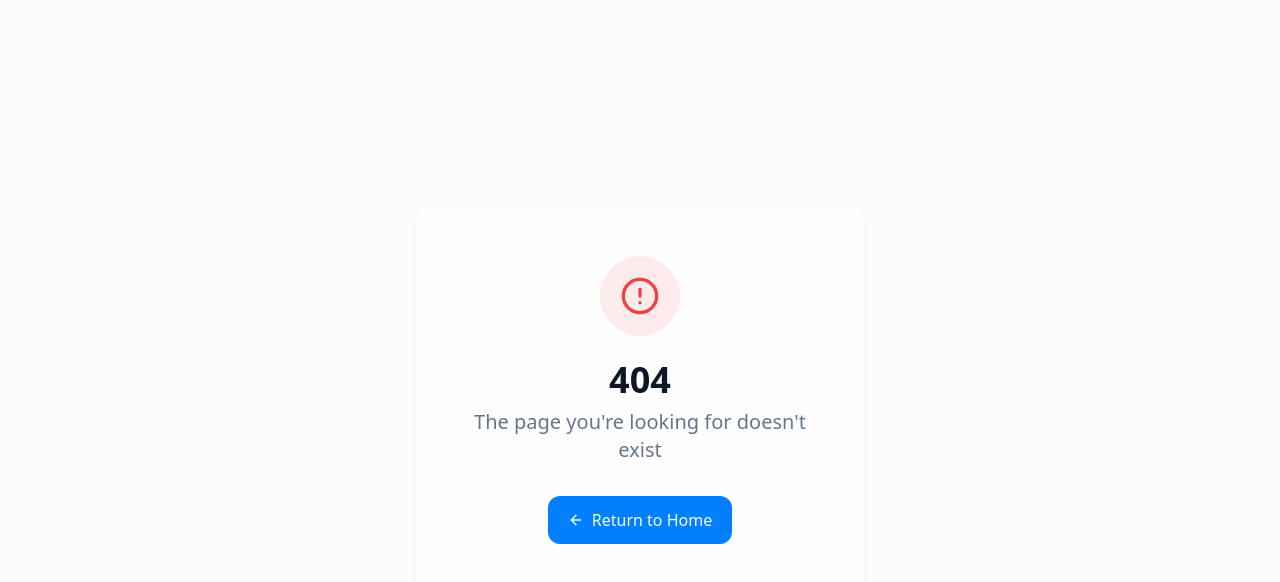
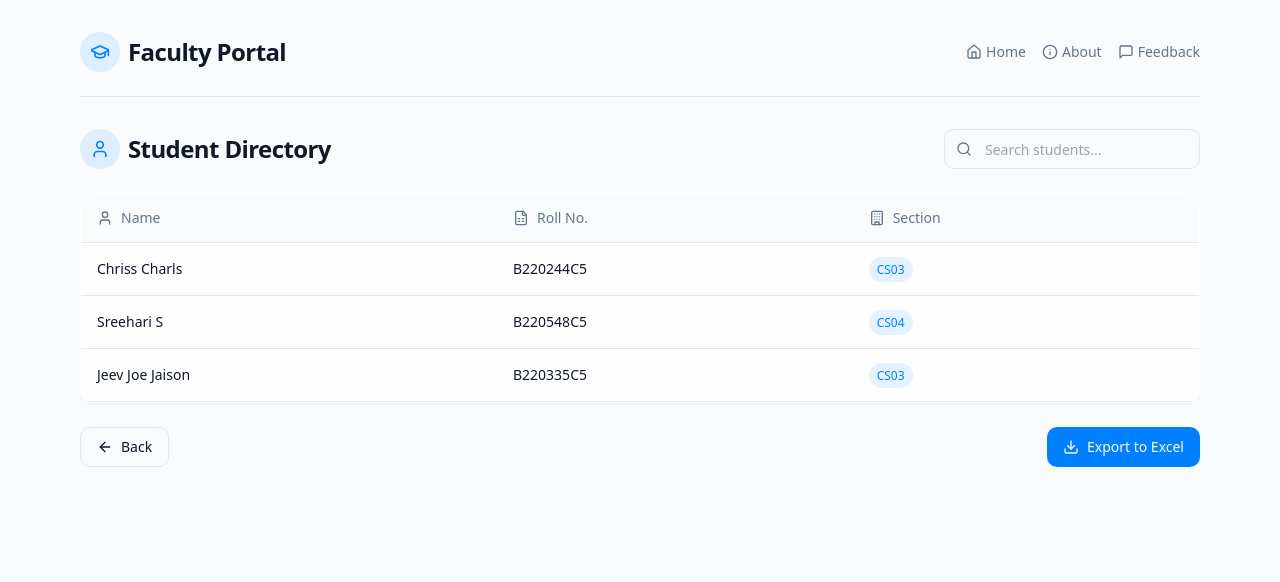
Before and after one commit to jeemboombha/review-renaissance, a React (Vite) app: page /student-directory in a window 1280 px wide. Before the commit this address had no page. Shown: the top 582 px of the page. Built offline with nearby package versions, Linux system fonts and the light colour scheme.

Commit message:
Implement Student Directory page
This commit implements the Student Directory page with search and export functionalities.

```diff
--- a/package.json
+++ b/package.json
@@ -59,6 +59,7 @@
     "tailwind-merge": "^2.5.2",
     "tailwindcss-animate": "^1.0.7",
     "vaul": "^0.9.3",
+    "xlsx": "^0.18.5",
     "zod": "^3.23.8"
   },
   "devDependencies": {
--- a/src/App.tsx
+++ b/src/App.tsx
@@ -8,6 +8,7 @@ import Index from "./pages/Index";
 import NotFound from "./pages/NotFound";
 import PendingVerifications from "./pages/PendingVerifications";
 import FacultyDashboard from "./pages/FacultyDashboard";
+import StudentDirectory from "./pages/StudentDirectory";
 
 const queryClient = new QueryClient();
 
@@ -21,6 +22,7 @@ const App = () => (
           <Route path="/" element={<Index />} />
           <Route path="/pending-verifications" element={<PendingVerifications />} />
           <Route path="/faculty-dashboard" element={<FacultyDashboard />} />
+          <Route path="/student-directory" element={<StudentDirectory />} />
           {/* ADD ALL CUSTOM ROUTES ABOVE THE CATCH-ALL "*" ROUTE */}
           <Route path="*" element={<NotFound />} />
         </Routes>
--- /dev/null
+++ b/src/components/StudentTable.tsx
@@ -0,0 +1,145 @@
+
+import { useState } from 'react';
+import { useNavigate } from 'react-router-dom';
+import { ArrowLeft, Download, Search, User, FileSpreadsheet, Building } from 'lucide-react';
+import * as XLSX from 'xlsx';
+
+type Student = {
+  id: number;
+  name: string;
+  rollNo: string;
+  section: string;
+};
+
+type StudentTableProps = {
+  data: Student[];
+};
+
+const StudentTable = ({ data }: StudentTableProps) => {
+  const [filteredData, setFilteredData] = useState<Student[]>(data);
+  const navigate = useNavigate();
+
+  // Search functionality
+  const handleSearch = (e: React.ChangeEvent<HTMLInputElement>) => {
+    const searchTerm = e.target.value.toLowerCase();
+    const filtered = data.filter((item) =>
+      item.name.toLowerCase().includes(searchTerm) ||
+      item.rollNo.toLowerCase().includes(searchTerm) ||
+      item.section.toLowerCase().includes(searchTerm)
+    );
+    setFilteredData(filtered);
+  };
+
+  // Export to Excel
+  const exportToExcel = () => {
+    const worksheet = XLSX.utils.json_to_sheet(filteredData);
+    const workbook = XLSX.utils.book_new();
+    XLSX.utils.book_append_sheet(workbook, worksheet, 'Students');
+
+    // Generate current date for filename
+    const today = new Date();
+    const dateString = today.toISOString().split('T')[0];
+
+    XLSX.writeFile(workbook, `Student_Directory_${dateString}.xlsx`);
+  };
+
+  return (
+    <div className="flex flex-col w-full animate-fade-in">
+      {/* Search Bar */}
+      <div className="flex flex-col md:flex-row items-start md:items-center justify-between mb-6">
+        <div className="flex items-center space-x-2 mb-4 md:mb-0">
+          <div className="h-10 w-10 rounded-full bg-primary/10 flex items-center justify-center">
+            <User className="h-5 w-5 text-primary" />
+          </div>
+          <h1 className="text-2xl font-bold tracking-tight">Student Directory</h1>
+        </div>
+
+        <div className="relative w-full md:w-64">
+          <Search className="absolute left-3 top-1/2 transform -translate-y-1/2 h-4 w-4 text-muted-foreground" />
+          <input
+            type="text"
+            className="w-full pl-10 h-10 rounded-md border border-input bg-background px-3 py-2 text-sm ring-offset-background focus-visible:outline-none focus-visible:ring-2 focus-visible:ring-ring focus-visible:ring-offset-2"
+            placeholder="Search students..."
+            onChange={handleSearch}
+          />
+        </div>
+      </div>
+
+      {/* Table */}
+      <div className="rounded-lg border glass overflow-hidden">
+        <div className="relative w-full overflow-auto">
+          <table className="w-full caption-bottom text-sm">
+            <thead className="border-b">
+              <tr className="bg-secondary/50">
+                <th className="h-12 px-4 text-left align-middle font-medium text-muted-foreground">
+                  <div className="flex items-center space-x-2">
+                    <User className="h-4 w-4" />
+                    <span>Name</span>
+                  </div>
+                </th>
+                <th className="h-12 px-4 text-left align-middle font-medium text-muted-foreground">
+                  <div className="flex items-center space-x-2">
+                    <FileSpreadsheet className="h-4 w-4" />
+                    <span>Roll No.</span>
+                  </div>
+                </th>
+                <th className="h-12 px-4 text-left align-middle font-medium text-muted-foreground">
+                  <div className="flex items-center space-x-2">
+                    <Building className="h-4 w-4" />
+                    <span>Section</span>
+                  </div>
+                </th>
+              </tr>
+            </thead>
+            <tbody>
+              {filteredData.length > 0 ? (
+                filteredData.map((student) => (
+                  <tr
+                    key={student.id}
+                    className="border-b transition-colors hover:bg-muted/50"
+                  >
+                    <td className="p-4 align-middle">
+                      <div className="font-medium">{student.name}</div>
+                    </td>
+                    <td className="p-4 align-middle">{student.rollNo}</td>
+                    <td className="p-4 align-middle">
+                      <span className="px-2 py-1 rounded-full text-xs font-medium bg-primary/10 text-primary">
+                        {student.section}
+                      </span>
+                    </td>
+                  </tr>
+                ))
+              ) : (
+                <tr>
+                  <td colSpan={3} className="p-4 text-center text-muted-foreground">
+                    No students found
+                  </td>
+                </tr>
+              )}
+            </tbody>
+          </table>
+        </div>
+      </div>
+
+      {/* Action Buttons */}
+      <div className="flex justify-between mt-6">
+        <button
+          onClick={() => navigate('/faculty-dashboard')}
+          className="inline-flex items-center justify-center whitespace-nowrap rounded-md text-sm font-medium ring-offset-background transition-colors focus-visible:outline-none focus-visible:ring-2 focus-visible:ring-ring focus-visible:ring-offset-2 disabled:pointer-events-none disabled:opacity-50 border border-input bg-background hover:bg-accent hover:text-accent-foreground h-10 px-4 py-2"
+        >
+          <ArrowLeft className="mr-2 h-4 w-4" />
+          Back
+        </button>
+        <button
+          onClick={exportToExcel}
+          className="inline-flex items-center justify-center whitespace-nowrap rounded-md text-sm font-medium ring-offset-background transition-colors focus-visible:outline-none focus-visible:ring-2 focus-visible:ring-ring focus-visible:ring-offset-2 disabled:pointer-events-none disabled:opacity-50 bg-primary text-primary-foreground hover:bg-primary/90 h-10 px-4 py-2"
+        >
+          <Download className="mr-2 h-4 w-4" />
+          Export to Excel
+        </button>
+      </div>
+    </div>
+  );
+};
+
+export default StudentTable;
--- a/src/pages/FacultyDashboard.tsx
+++ b/src/pages/FacultyDashboard.tsx
@@ -11,7 +11,7 @@ const FacultyDashboard = () => {
 
   const handleViewStudents = () => {
     console.log('View Students');
-    // navigate('/faculty-dashboard/student-directory');
+    navigate('/student-directory');
   };
 
   const handleViewPending = () => {
--- /dev/null
+++ b/src/pages/StudentDirectory.tsx
@@ -0,0 +1,36 @@
+
+import StudentTable from '@/components/StudentTable';
+import DashboardHeader from '@/components/DashboardHeader';
+
+// Sample student data
+const studentData = [
+  {
+    id: 1,
+    name: 'Chriss Charls',
+    rollNo: 'B220244C5',
+    section: 'CS03',
+  },
+  {
+    id: 2,
+    name: 'Sreehari S',
+    rollNo: 'B220548C5',
+    section: 'CS04',
+  },
+  {
+    id: 3,
+    name: 'Jeev Joe Jaison',
+    rollNo: 'B220335C5',
+    section: 'CS03',
+  },
+];
+
+const StudentDirectory = () => {
+  return (
+    <div className="flex flex-col min-h-screen mx-auto px-4 py-8 max-w-6xl animate-fade-in">
+      <DashboardHeader />
+      <StudentTable data={studentData} />
+    </div>
+  );
+};
+
+export default StudentDirectory;
```
Also changed, not shown: 1 other file (tests, documents, lock files or other folders).
